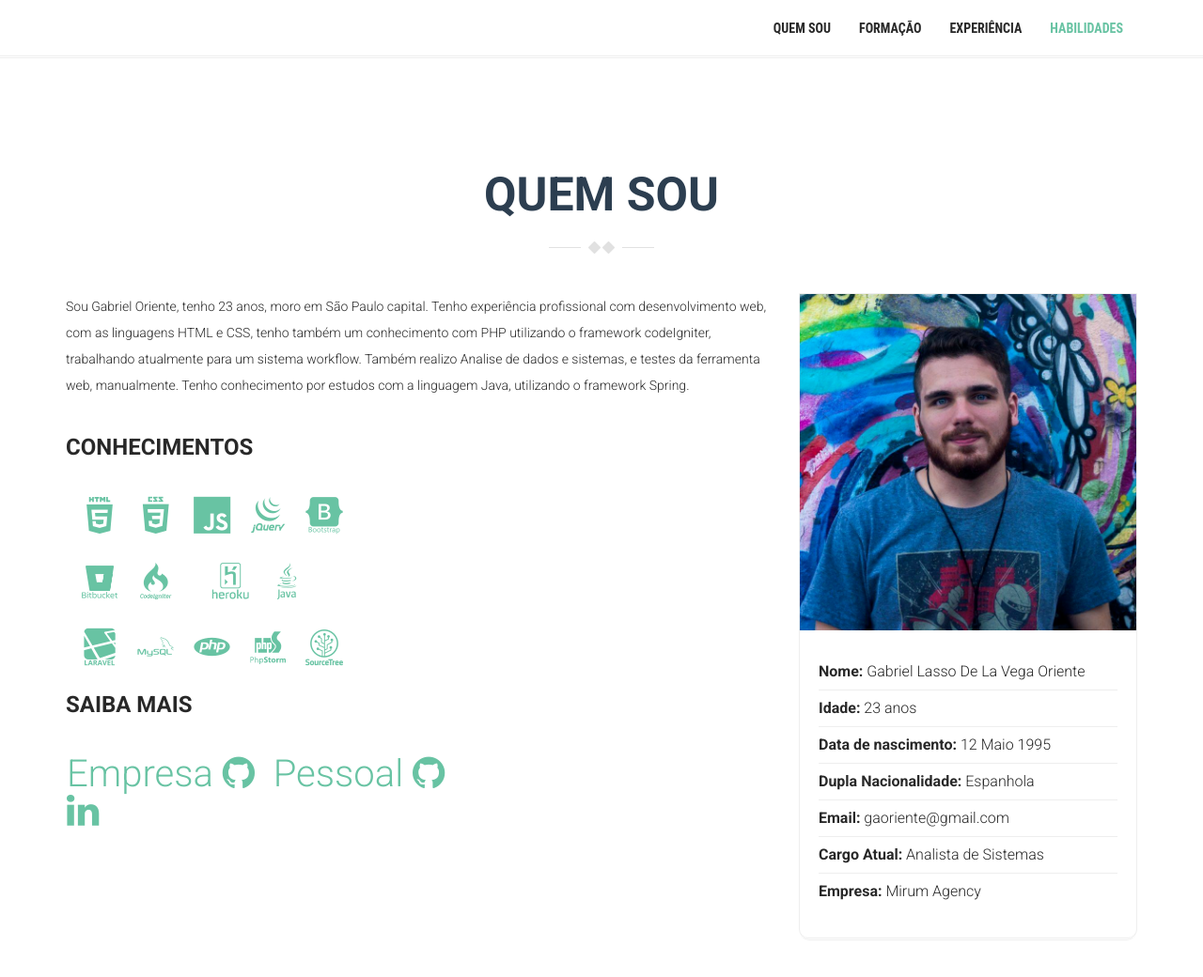
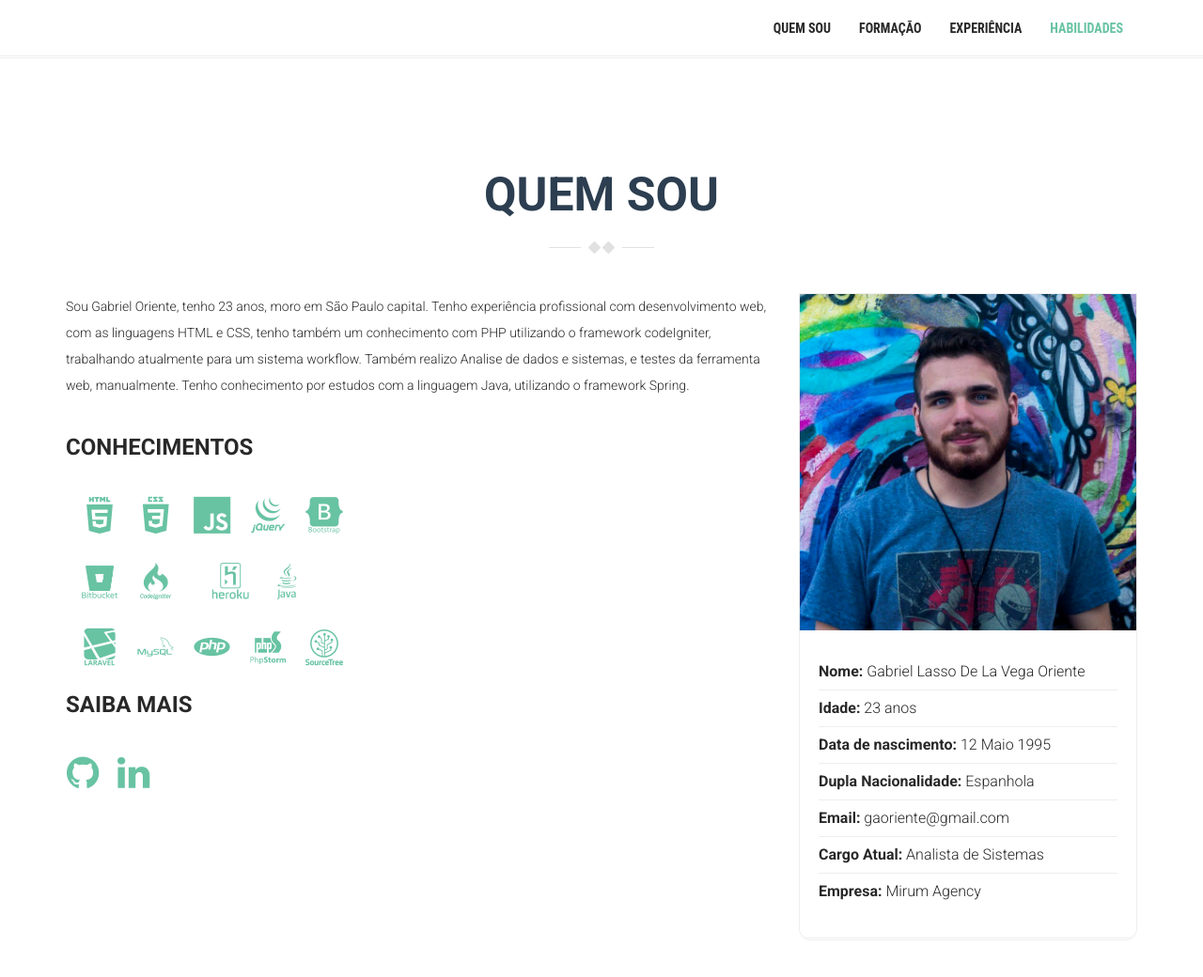
Before and after one commit to gaoriente/Cv, a website: page index.html in a window 1280 px wide. Shown: the top 1040 px of the page at 94% size. Drawn offline with nearby package versions, Linux system fonts and the light colour scheme; some icons are missing.

Commit message:
Adjustment icon

```diff
--- a/index.html
+++ b/index.html
@@ -5,7 +5,6 @@
 	<meta charset="UTF-8">
 	<meta name="viewport" content="width=device-width, initial-scale=1.0">
 	<meta name="description" content="Curriculo Web Gabriel Oriente">
-	<meta name="author" content="http://trendytheme.net/">
 
 	<title>Gabriel Oriente</title>
 
@@ -150,8 +149,7 @@
 			    </div>
 			    <div>
 				    <ul class="list-inline list-icons navbar">
-			          	<li><a target="_blank" href="https://github.com/goriente">Empresa <i class="fa fa-github"></i></a></li>
-			         	 <li><a target="_blank" href="https://github.com/gaoriente">Pessoal <i class="fa fa-github"></i></a></li><br>
+			         	 <li><a target="_blank" href="https://github.com/gaoriente"> <i class="fa fa-github"></i></a></li>
 			         	 <li><a target="_blank" href="https://www.linkedin.com/in/gabriel-lasso-de-la-vega-oriente-a2901567/"><i class="fa fa-linkedin"></i></a></li>
 					</ul>
 			    </div>
```
